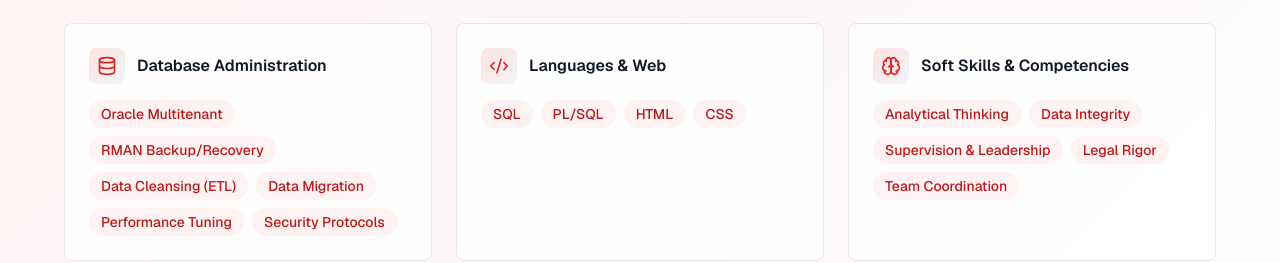
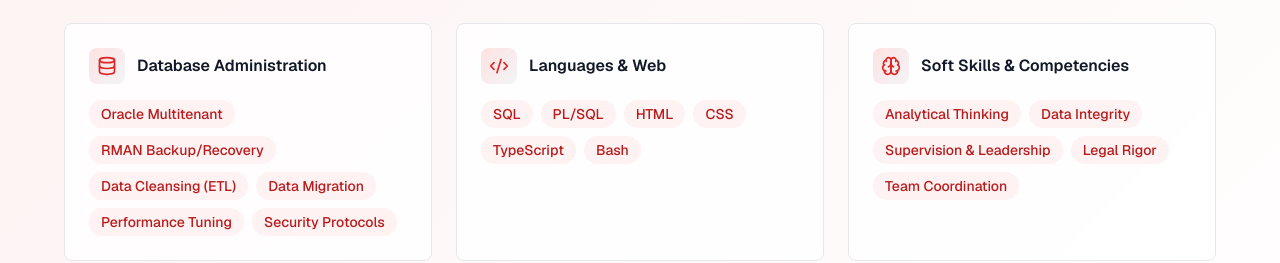
Before and after one commit to fatimaezzahra137/my-portfolio, a Next.js app: page / in a window 1280 px wide. Shown: the part 2540-2803 px from the top of the page. Built offline with nearby package versions, Linux system fonts and the light colour scheme.

Commit message:
Added typescript and bash

```diff
--- a/components/Skills.tsx
+++ b/components/Skills.tsx
@@ -29,6 +29,8 @@ export default function Skills() {
         "PL/SQL",
         "HTML",
         "CSS",
+        "TypeScript",
+        "Bash",
       ],
     },
     {
```
